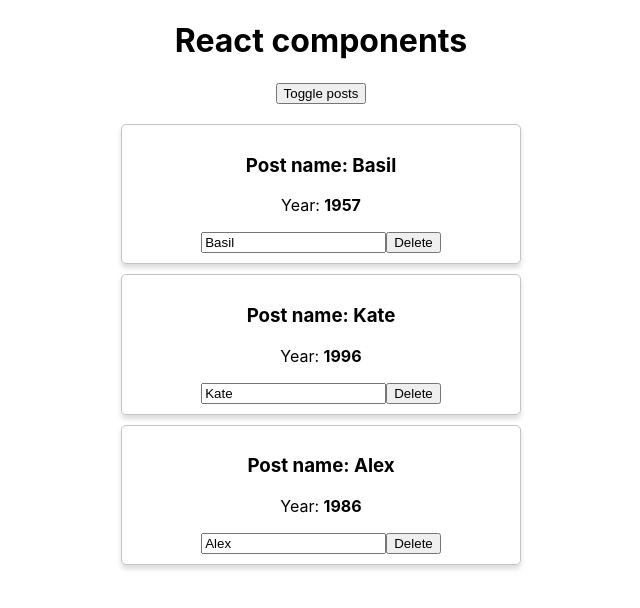
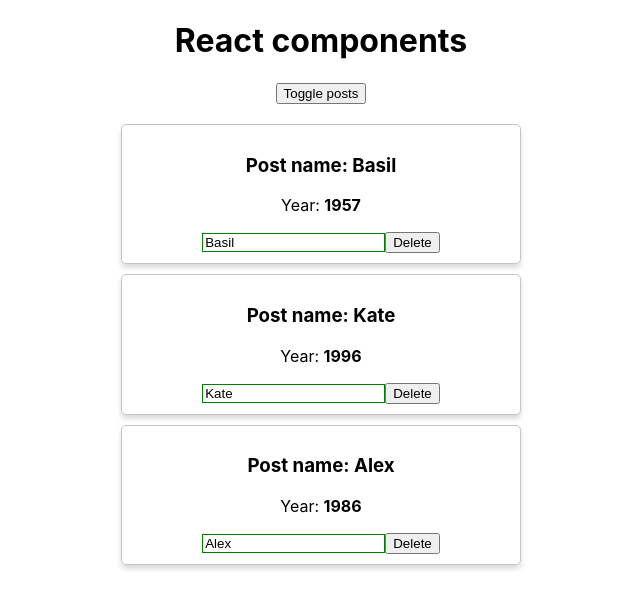
Before and after one commit to VasilyBrin/react-big-bang, a React (Create React App) app: page / in a window 1280 px wide. Both pictures are taken after a click on the button "Toggle posts". Shown: the top 608 px of the page, without its empty margins (319-959 px from the left). Built offline with nearby package versions, Linux system fonts and the light colour scheme.

Commit message:
dynamic classes

```diff
--- a/src/App.js
+++ b/src/App.js
@@ -1,45 +1,46 @@
 import React, { Component } from 'react';
 import './App.css';
-import Post from './components/Post/Post'
+import Post from './components/Post/Post';
+
 
 class App extends Component {
   state = {
     posts: [
-      {name: 'Basil', year: 1957},
-      {name: 'Kate', year: 1996},
-      {name: 'Alex', year: 1986}
+      { name: 'Basil', year: 1957 },
+      { name: 'Kate', year: 1996 },
+      { name: 'Alex', year: 1986 },
     ],
     pageTitle: 'React components',
-    showPosts: false
-  }
+    showPosts: false,
+  };
 
   togglePostsHandler = () => {
-    this.setState ({
-      showPosts: !this.state.showPosts
-    })
-  }
+    this.setState({
+      showPosts: !this.state.showPosts,
+    });
+  };
 
   onChangeName(name, index) {
-    const post = this.state.posts[index]
-    post.name = name
-    const posts = [...this.state.posts]
-    posts[index] = post
-    this.setState({posts})
+    const post = this.state.posts[index];
+    post.name = name;
+    const posts = [...this.state.posts];
+    posts[index] = post;
+    this.setState({ posts });
   }
 
   deleteHandler(index) {
-    const posts = this.state.posts.concat()
-    posts.splice(index, 1)
+    const posts = this.state.posts.concat();
+    posts.splice(index, 1);
 
-    this.setState({posts})
+    this.setState({ posts });
   }
 
-  render () {
+  render() {
     const divStyle = {
-      textAlign: 'center'
-    }
+      textAlign: 'center',
+    };
 
-    let posts = null
+    let posts = null;
 
     if (this.state.showPosts) {
       posts = this.state.posts.map((post, index) => {
@@ -49,23 +50,26 @@
             name={post.name}
             year={post.year}
             onDelete={this.deleteHandler.bind(this, index)}
-          onChangeName={event => this.onChangeName(event.target.value, index)}
+            onChangeName={(event) =>
+              this.onChangeName(event.target.value, index)
+            }
           />
-        )
-      })
+        );
+      });
     }
 
     return (
       <div style={divStyle}>
         <h1>{this.state.pageTitle}</h1>
 
-        <button onClick={this.togglePostsHandler}
-        >Toggle posts</button>
-        <div style={{
+        <button onClick={this.togglePostsHandler}>Toggle posts</button>
+        <div
+          style={{
             width: 400,
             margin: 'auto',
-          paddingTop: '20px'
-        }}>
+            paddingTop: '20px',
+          }}
+        >
           { posts }
         </div>
       </div>
--- a/src/components/Post/Post.css
+++ b/src/components/Post/Post.css
@@ -6,3 +6,24 @@
     box-shadow: 0 4px 5px 0 rgba(0, 0, 0, .14);
     border-radius: 5px;
 }
+
+.input {
+
+}
+
+.input:active, .input:focus {
+    outline: none;
+}
+
+.input.green {
+    border: 1px solid green;
+}
+
+.input.red {
+    border: 1px solid red;
+}
+
+.input.bold {
+    border: 2px solid green;
+    font-weight: bold;
+}
--- a/src/components/Post/Post.js
+++ b/src/components/Post/Post.js
@@ -1,13 +1,30 @@
 import React from 'react'
-import './Post.css'
+import './Post.css';
 
-const Post = (props) => (
+const Post = (props) => {
+    const inputClasses = ['input']
+
+    if (props.name !=='') {
+        inputClasses.push('green')
+    } else {
+        inputClasses.push('red')
+    }
+
+    if (props.name.lenght > 4) {
+        inputClasses.push('bold')
+    }
+    return (
         <div className="Post">
             <h3>Post name: {props.name}</h3>
             <p>Year: <strong>{props.year}</strong></p>
-        <input type="text" onChange={props.onChangeName} value={props.name}/>
+            <input type="text"
+                onChange={props.onChangeName}
+                value={props.name}
+                className={inputClasses.join(' ')}
+            />
             <button onClick={props.onDelete}>Delete</button>
         </div>
     )
+}
 
 export default Post;
```
Lines whose indentation alone changed are shown as unchanged.
